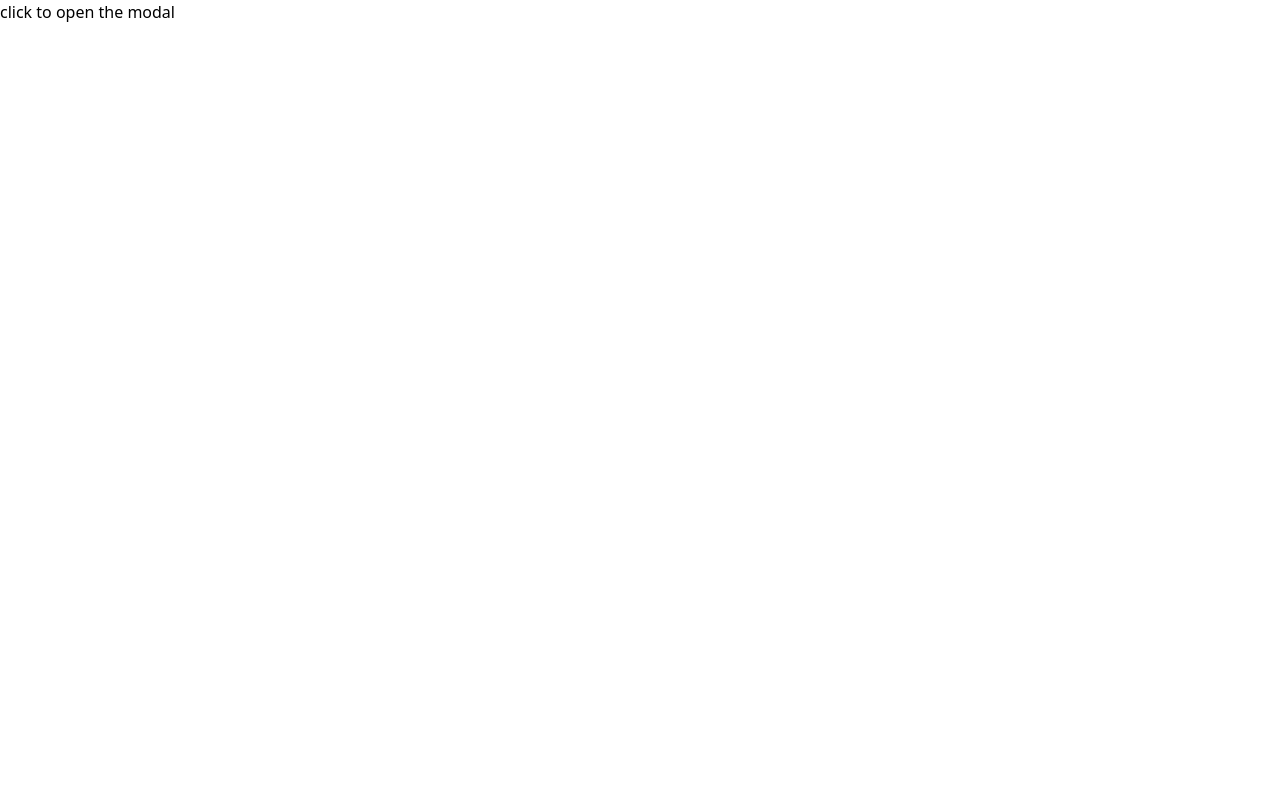
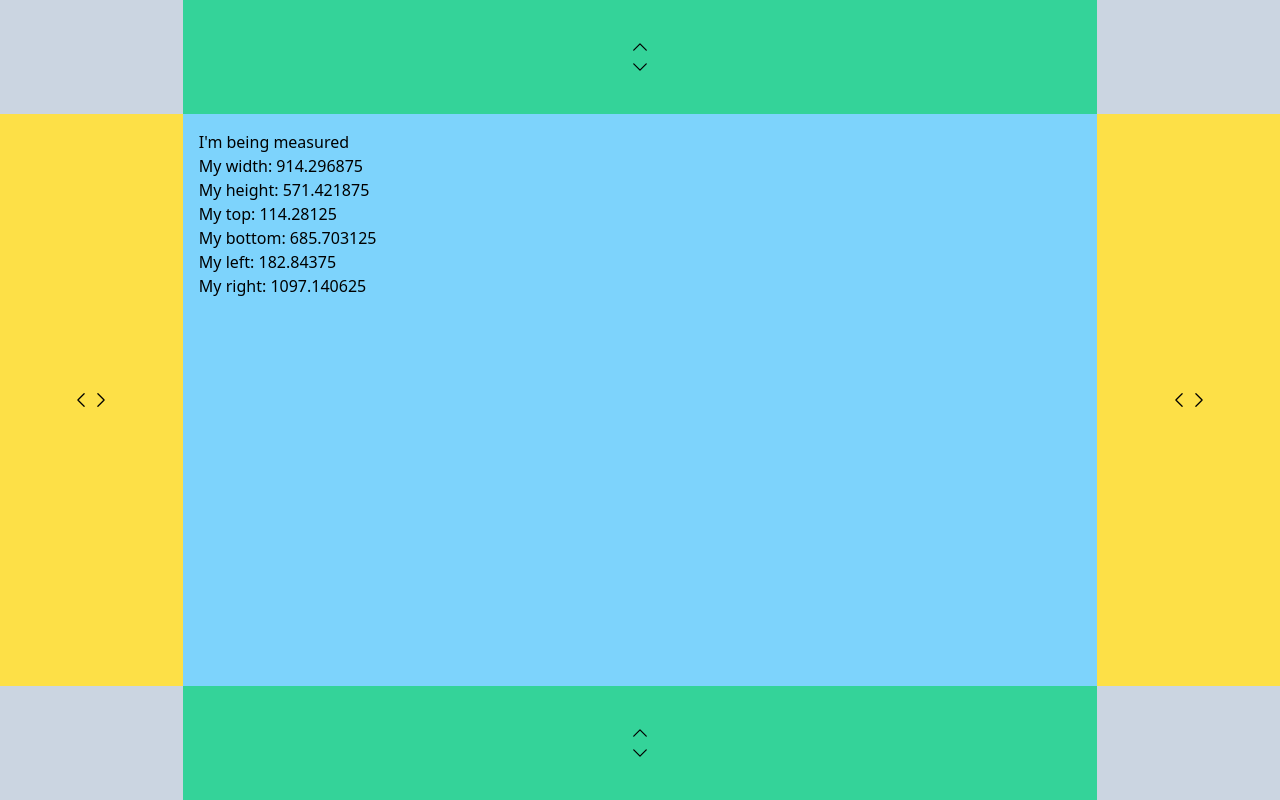
Before and after one commit to sookmax/react-typescript-boilerplate, a React app: page / in a window 1280 px wide. Built offline with nearby package versions, Linux system fonts and the light colour scheme.

Commit message:
add observeRect and its usage example.
ref: https://github.com/reach/observe-rect

```diff
--- /dev/null
+++ b/src/examples/ObserveRect.tsx
@@ -0,0 +1,205 @@
+import { useEffect, useRef, useState } from "react";
+import ChevronDownIcon from "../icons/ChevronDownIcon";
+import ChevronLeftIcon from "../icons/ChevronLeftIcon";
+import ChevronRightIcon from "../icons/ChevronRightIcon";
+import ChevronUpIcon from "../icons/ChevronUpIcon";
+import { classNames } from "../utils";
+import obeserveRect from "../utils/observeRect";
+
+const templateColumnsDefault = "grid-cols-[1fr_5fr_1fr]";
+const autoRowDefault = "auto-rows-[1fr_5fr_1fr]";
+
+let row1Factor = 1;
+const row2Factor = 5;
+let row3Factor = 1;
+
+let col1Factor = 1;
+const col2Factor = 5;
+let col3Factor = 1;
+
+let loopRAF = true;
+
+export default function Example() {
+  const [rect, setRect] = useState<DOMRect>();
+  const gridElRef = useRef<HTMLDivElement>(null);
+  const measuredElRef = useRef<HTMLDivElement>(null);
+
+  useEffect(() => {
+    if (!measuredElRef.current) return;
+    const observer = obeserveRect(measuredElRef.current, (rect) => {
+      setRect(rect);
+    });
+
+    observer.observe();
+
+    return () => observer.unObserve();
+  }, []);
+
+  return (
+    <div
+      ref={gridElRef}
+      className={classNames(
+        "grid w-full h-full",
+        templateColumnsDefault,
+        autoRowDefault
+      )}
+      onPointerUp={() => {
+        loopRAF = false;
+      }}
+    >
+      <div className="bg-slate-300"></div>
+      <div className="bg-emerald-400 flex flex-col justify-center items-center">
+        <button
+          className="w-5 h-5"
+          onPointerDown={() => {
+            loopRAF = true;
+            gridElRef.current && onPointerDown(gridElRef.current, "row1-inc");
+          }}
+        >
+          <ChevronUpIcon />
+        </button>
+        <button
+          className="w-5 h-5"
+          onPointerDown={() => {
+            loopRAF = true;
+            gridElRef.current && onPointerDown(gridElRef.current, "row1-dec");
+          }}
+        >
+          <ChevronDownIcon />
+        </button>
+      </div>
+      <div className="bg-slate-300"></div>
+      <div className="bg-yellow-300 flex justify-center items-center">
+        <button
+          className="w-5 h-5"
+          onPointerDown={() => {
+            loopRAF = true;
+            gridElRef.current && onPointerDown(gridElRef.current, "col1-dec");
+          }}
+        >
+          <ChevronLeftIcon />
+        </button>
+        <button
+          className="w-5 h-5"
+          onPointerDown={() => {
+            loopRAF = true;
+            gridElRef.current && onPointerDown(gridElRef.current, "col1-inc");
+          }}
+        >
+          <ChevronRightIcon />
+        </button>
+      </div>
+      <div ref={measuredElRef} className="bg-sky-300 flex-grow p-4">
+        <div>I&apos;m being measured</div>
+        <div>My width: {rect?.width}</div>
+        <div>My height: {rect?.height}</div>
+        <div>My top: {rect?.top}</div>
+        <div>My bottom: {rect?.bottom}</div>
+        <div>My left: {rect?.left}</div>
+        <div>My right: {rect?.right}</div>
+      </div>
+      <div className="bg-yellow-300 flex justify-center items-center">
+        <button
+          className="w-5 h-5"
+          onPointerDown={() => {
+            loopRAF = true;
+            gridElRef.current && onPointerDown(gridElRef.current, "col3-inc");
+          }}
+        >
+          <ChevronLeftIcon />
+        </button>
+        <button
+          className="w-5 h-5"
+          onPointerDown={() => {
+            loopRAF = true;
+            gridElRef.current && onPointerDown(gridElRef.current, "col3-dec");
+          }}
+        >
+          <ChevronRightIcon />
+        </button>
+      </div>
+      <div className="bg-slate-300"></div>
+      <div className="bg-emerald-400 flex flex-col justify-center items-center">
+        <button
+          className="w-5 h-5"
+          onPointerDown={() => {
+            loopRAF = true;
+            gridElRef.current && onPointerDown(gridElRef.current, "row3-inc");
+          }}
+        >
+          <ChevronUpIcon />
+        </button>
+        <button
+          className="w-5 h-5"
+          onPointerDown={() => {
+            loopRAF = true;
+            gridElRef.current && onPointerDown(gridElRef.current, "row3-dec");
+          }}
+        >
+          <ChevronDownIcon />
+        </button>
+      </div>
+      <div className="bg-slate-300"></div>
+    </div>
+  );
+}
+
+function onPointerDown(
+  gridEl: HTMLDivElement,
+  action:
+    | "row1-inc"
+    | "row1-dec"
+    | "row3-inc"
+    | "row3-dec"
+    | "col1-inc"
+    | "col1-dec"
+    | "col3-inc"
+    | "col3-dec"
+) {
+  switch (action) {
+    case "row1-inc":
+      gridEl.style.gridAutoRows = `${(row1Factor = Math.min(
+        1.01 * row1Factor,
+        9
+      ))}fr ${row2Factor}fr ${row3Factor}fr`;
+      break;
+    case "row1-dec":
+      gridEl.style.gridAutoRows = `${(row1Factor = Math.max(
+        0.99 * row1Factor,
+        0.5
+      ))}fr ${row2Factor}fr ${row3Factor}fr`;
+      break;
+    case "row3-inc":
+      gridEl.style.gridAutoRows = `${row1Factor}fr ${row2Factor}fr ${(row3Factor =
+        Math.min(1.01 * row3Factor, 9))}fr`;
+      break;
+    case "row3-dec":
+      gridEl.style.gridAutoRows = `${row1Factor}fr ${row2Factor}fr ${(row3Factor =
+        Math.max(0.99 * row3Factor, 0.5))}fr`;
+      break;
+    case "col1-inc":
+      gridEl.style.gridTemplateColumns = `${(col1Factor = Math.min(
+        1.01 * col1Factor,
+        9
+      ))}fr ${col2Factor}fr ${col3Factor}fr`;
+      break;
+    case "col1-dec":
+      gridEl.style.gridTemplateColumns = `${(col1Factor = Math.max(
+        0.99 * col1Factor,
+        0.5
+      ))}fr ${col2Factor}fr ${col3Factor}fr`;
+      break;
+    case "col3-inc":
+      gridEl.style.gridTemplateColumns = `${col1Factor}fr ${col2Factor}fr ${(col3Factor =
+        Math.min(1.01 * col3Factor, 9))}fr`;
+      break;
+    case "col3-dec":
+      gridEl.style.gridTemplateColumns = `${col1Factor}fr ${col2Factor}fr ${(col3Factor =
+        Math.max(0.99 * col3Factor, 0.5))}fr`;
+      break;
+  }
+
+  if (loopRAF) {
+    requestAnimationFrame(() => onPointerDown(gridEl, action));
+  }
+}
--- /dev/null
+++ b/src/icons/ChevronDownIcon.tsx
@@ -0,0 +1,19 @@
+export default function ChevronDownIcon() {
+  return (
+    <svg
+      xmlns="http://www.w3.org/2000/svg"
+      fill="none"
+      width="100%"
+      height="100%"
+      viewBox="0 0 24 24"
+      strokeWidth={1.5}
+      stroke="currentColor"
+    >
+      <path
+        strokeLinecap="round"
+        strokeLinejoin="round"
+        d="M19.5 8.25l-7.5 7.5-7.5-7.5"
+      />
+    </svg>
+  );
+}
--- /dev/null
+++ b/src/icons/ChevronLeftIcon.tsx
@@ -0,0 +1,19 @@
+export default function ChevronLeftIcon() {
+  return (
+    <svg
+      xmlns="http://www.w3.org/2000/svg"
+      fill="none"
+      width="100%"
+      height="100%"
+      viewBox="0 0 24 24"
+      strokeWidth={1.5}
+      stroke="currentColor"
+    >
+      <path
+        strokeLinecap="round"
+        strokeLinejoin="round"
+        d="M15.75 19.5L8.25 12l7.5-7.5"
+      />
+    </svg>
+  );
+}
--- /dev/null
+++ b/src/icons/ChevronRightIcon.tsx
@@ -0,0 +1,19 @@
+export default function ChevronRightIcon() {
+  return (
+    <svg
+      xmlns="http://www.w3.org/2000/svg"
+      fill="none"
+      width="100%"
+      height="100%"
+      viewBox="0 0 24 24"
+      strokeWidth={1.5}
+      stroke="currentColor"
+    >
+      <path
+        strokeLinecap="round"
+        strokeLinejoin="round"
+        d="M8.25 4.5l7.5 7.5-7.5 7.5"
+      />
+    </svg>
+  );
+}
--- /dev/null
+++ b/src/icons/ChevronUpIcon.tsx
@@ -0,0 +1,19 @@
+export default function ChevronUpIcon() {
+  return (
+    <svg
+      xmlns="http://www.w3.org/2000/svg"
+      fill="none"
+      width="100%"
+      height="100%"
+      viewBox="0 0 24 24"
+      strokeWidth={1.5}
+      stroke="currentColor"
+    >
+      <path
+        strokeLinecap="round"
+        strokeLinejoin="round"
+        d="M4.5 15.75l7.5-7.5 7.5 7.5"
+      />
+    </svg>
+  );
+}
--- a/src/index.css
+++ b/src/index.css
@@ -12,6 +12,11 @@ body {
   height: 100%;
 }
 
+#root {
+  width: 100%;
+  height: 100%;
+}
+
 #modal-root {
   position: relative;
 }
--- a/src/index.tsx
+++ b/src/index.tsx
@@ -1,6 +1,6 @@
 import React from "react";
 import { createRoot } from "react-dom/client";
-import SimpleModal from "./SimpleModal";
+import ObserveRect from "./examples/ObserveRect";
 import "./index.css";
 
 if (process.env.NODE_ENV === "development") {
@@ -14,7 +14,7 @@ if (rootEl) {
   const root = createRoot(rootEl);
   root.render(
     <React.StrictMode>
-      <SimpleModal />
+      <ObserveRect />
     </React.StrictMode>
   );
 }
--- /dev/null
+++ b/src/utils/observeRect.ts
@@ -0,0 +1,64 @@
+// https://github.com/reach/observe-rect
+
+type Callback = (domRect: DOMRect) => void;
+
+type NodeData = {
+  rect?: DOMRect;
+  callbacks: Set<Callback>;
+};
+
+const OBSERVED_NODES = new Map<Element, NodeData>();
+
+const DOM_RECT_PROPS: (keyof DOMRect)[] = [
+  "width",
+  "height",
+  "left",
+  "right",
+  "top",
+  "bottom",
+];
+
+let rafId: number | undefined;
+
+function hasRectPropChanged(currentRect: DOMRect, newRect: DOMRect) {
+  return DOM_RECT_PROPS.some((prop) => currentRect[prop] !== newRect[prop]);
+}
+
+function startLoop() {
+  OBSERVED_NODES.forEach((data, node) => {
+    const newRect = node.getBoundingClientRect();
+    if (!data.rect || hasRectPropChanged(data.rect, newRect)) {
+      data.callbacks.forEach((cb) => cb(newRect));
+      data.rect = newRect;
+    }
+  });
+
+  rafId = requestAnimationFrame(startLoop);
+}
+
+export default function obeserveRect(node: Element, callback: Callback) {
+  return {
+    observe() {
+      if (OBSERVED_NODES.has(node)) {
+        OBSERVED_NODES.get(node)!.callbacks.add(callback);
+      } else {
+        OBSERVED_NODES.set(node, {
+          callbacks: new Set<Callback>().add(callback),
+        });
+        startLoop();
+      }
+    },
+    unObserve() {
+      if (OBSERVED_NODES.has(node)) {
+        OBSERVED_NODES.get(node)!.callbacks.delete(callback);
+        if (OBSERVED_NODES.get(node)!.callbacks.size === 0) {
+          OBSERVED_NODES.delete(node);
+          // if no one's listening, stop the animation loop
+          if (OBSERVED_NODES.size === 0 && rafId !== undefined) {
+            cancelAnimationFrame(rafId);
+          }
+        }
+      }
+    },
+  };
+}
```
Also changed, not shown: .eslintrc.js, 1 other file (tests, documents, lock files or other folders).
